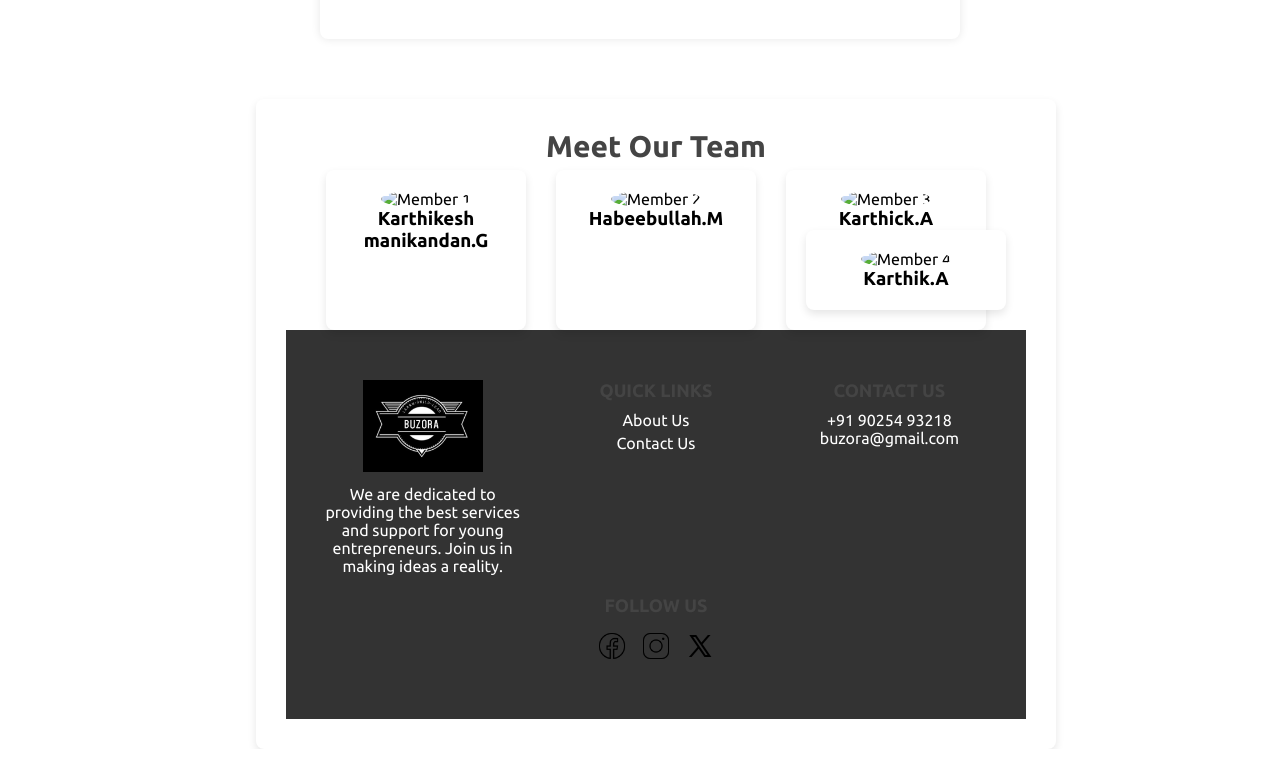
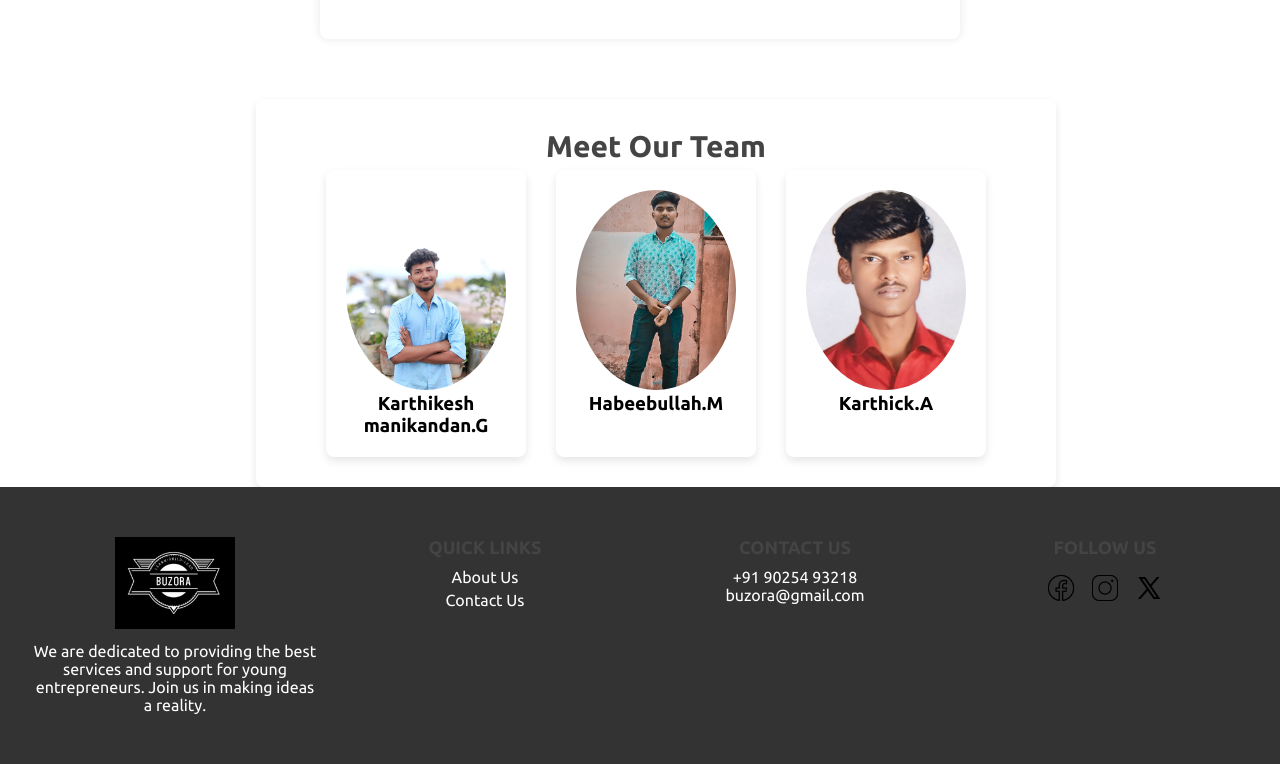
Before and after one commit to Karthikeshmanikandan/BUZORA, a plain HTML site: page main/index.html in a window 1280 px wide. Shown: the part 1349-2113 px from the top of the page. Drawn offline with Linux system fonts and the light colour scheme; no server answers.

Commit message:
Add files via upload

```diff
--- a/main/index.html
+++ b/main/index.html
@@ -18,7 +18,6 @@
                 <li><a href="/Certificate/certificate.html">Certificates</a></li>
                 <li><a href="/Resources/resources.html">Resources</a></li>
                 <li><a href="/Feedback/feedback.html">Feedback</a></li>
-                <li><a href="/Testimonial/testimonial.html">Testimonials</a></li>
                 <li><a href="#footer-container">Contact us</a></li>
                 <li><a href="/login/login.html">Login</a></li>
             </ul>
@@ -46,22 +45,18 @@
         <h2>Meet Our Team</h2>
         <div class="team-members">
             <div class="team-member">
-                <img src="" alt="Member 1" class="team-photo">
+                <img src="/images/karthikesh.jpg" alt="Member 1" class="team-photo">
                 <h3>Karthikesh manikandan.G</h3>
             </div>
 
             <div class="team-member">
-                <img src="" alt="Member 2" class="team-photo">
+                <img src="/images/Habeebullah.jpg" alt="Member 2" class="team-photo">
                 <h3>Habeebullah.M</h3>
             </div>
 
             <div class="team-member">
-                <img src="" alt="Member 3" class="team-photo">
+                <img src="/images/karthick.jpg" alt="Member 3" class="team-photo">
                 <h3>Karthick.A</h3>
-
-            <div class="team-member">
-                <img src="" alt="Member 4" class="team-photo">
-                <h3>Karthik.A</h3>
             </div>
         </div>
     </div>
```
